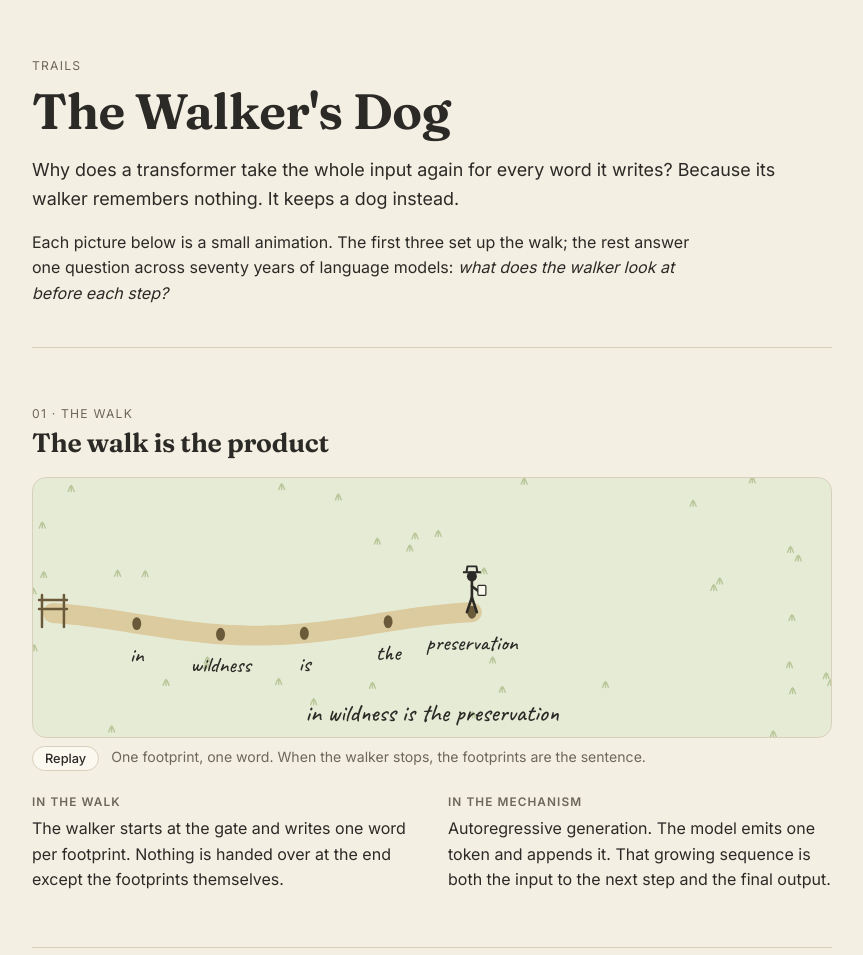
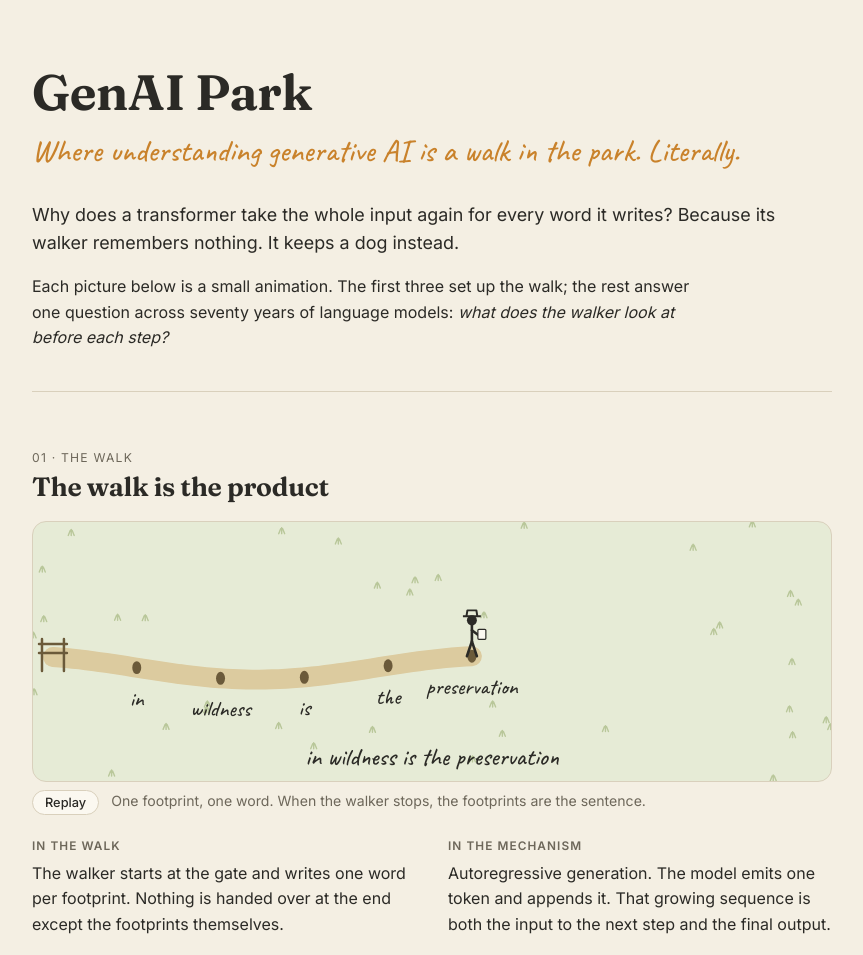
Before and after one commit to kikkupico/genai-park, a plain HTML site: page index.html in a window 1280 px wide. Shown: the top 955 px of the page, without its empty margins (208-1071 px from the left). Drawn offline with Linux system fonts and the light colour scheme.

Commit message:
Rename the app to GenAI Park
Co-Authored-By: Claude Opus 5.5 <noreply@anthropic.com>
Claude-Session: https://claude.ai/code/session_017rJoWNUe5vj49pcnyBsWdP

```diff
--- a/index.html
+++ b/index.html
@@ -1,4 +1,4 @@
-<title>The Walker's Dog</title>
+<title>GenAI Park</title>
 <meta name="claude:viewport-fit-sides" content="cover">
 <link rel="preconnect" href="https://fonts.googleapis.com">
 <link rel="stylesheet" href="https://fonts.googleapis.com/css2?family=Caveat:wght@500;700&family=Fraunces:opsz,wght@9..144,500;9..144,650&family=Inter:wght@400;500;600&display=swap">
@@ -28,6 +28,7 @@ a{color:var(--dogB)}
 .kicker{font-size:.76rem;letter-spacing:.1em;text-transform:uppercase;color:var(--muted);margin:0}
 .paper{font-size:.95rem;color:var(--muted);margin:-.2em 0 .4em}
 .paper i{color:var(--ink)}
+.sub{font-family:Caveat,cursive;font-size:clamp(1.5rem,4.2vw,1.95rem);line-height:1.2;color:var(--blaze);margin:-.15em 0 1em}
 .lede{font-size:1.12rem;color:var(--ink)}
 .entry{padding-top:56px;margin-top:40px;border-top:1px solid var(--rule)}
 .part{margin-top:72px;padding:22px 24px;background:var(--panel);border:1px solid var(--rule);border-radius:12px}
@@ -83,8 +84,8 @@ footer{margin-top:64px;padding-top:20px;border-top:1px solid var(--rule);font-si
 </style>
 
 <main>
-  <p class="kicker">Trails</p>
-  <h1>The Walker's Dog</h1>
+  <h1>GenAI Park</h1>
+  <p class="sub">Where understanding generative AI is a walk in the park. Literally.</p>
   <p class="lede">Why does a transformer take the whole input again for every word it writes? Because its walker remembers nothing. It keeps a dog instead.</p>
   <p>Each picture below is a small animation. The first three set up the walk; the rest answer one question across seventy years of language models: <em>what does the walker look at before each step?</em></p>
 
@@ -233,7 +234,7 @@ footer{margin-top:64px;padding-top:20px;border-top:1px solid var(--rule);font-si
   </section>
 
   <footer>
-    Part of <a href="https://claude.ai/artifact/6C5vV6FxgUCXuRJRYnTDG2">Trails</a>. Sentence from Thoreau, <i>Walking</i> (1862).
+    Background notes: <a href="https://claude.ai/artifact/6C5vV6FxgUCXuRJRYnTDG2">the Trails canvas</a> (archived). Sentence from Thoreau, <i>Walking</i> (1862).
   </footer>
 </main>
 
```
